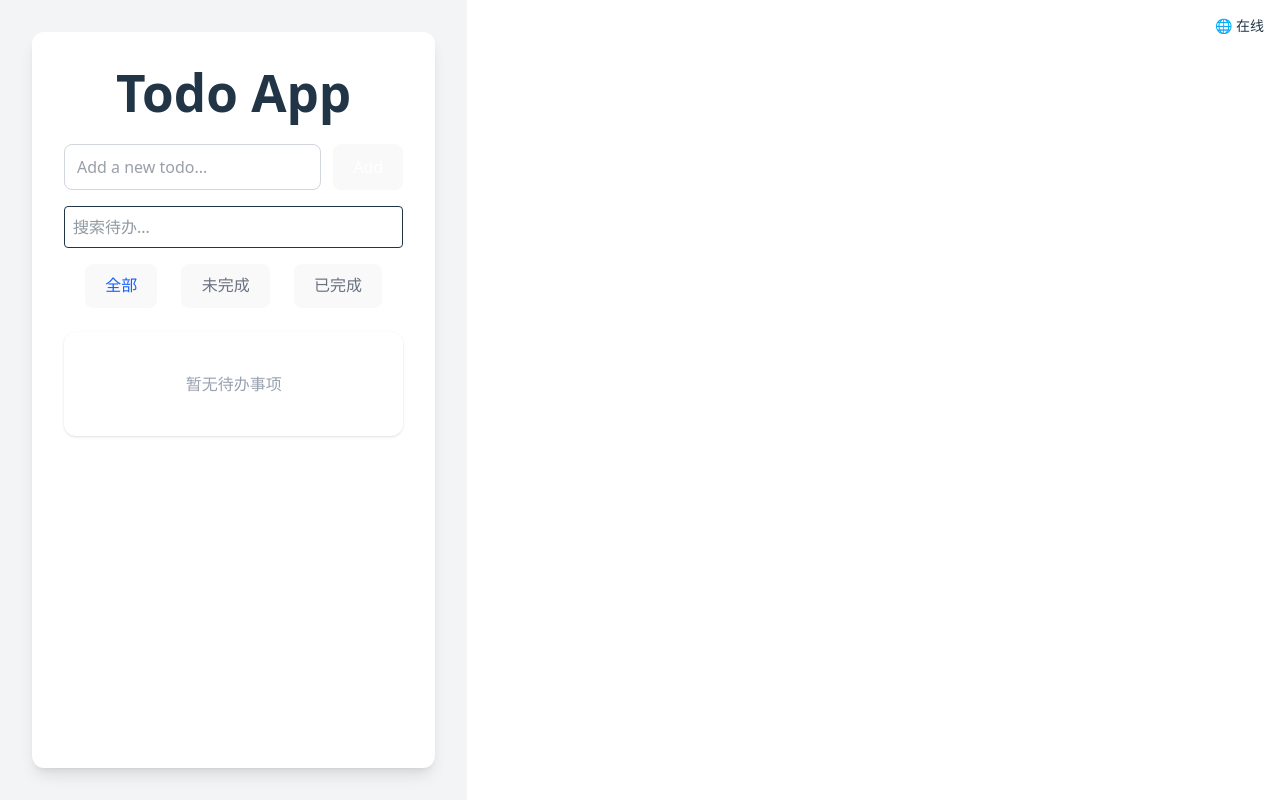
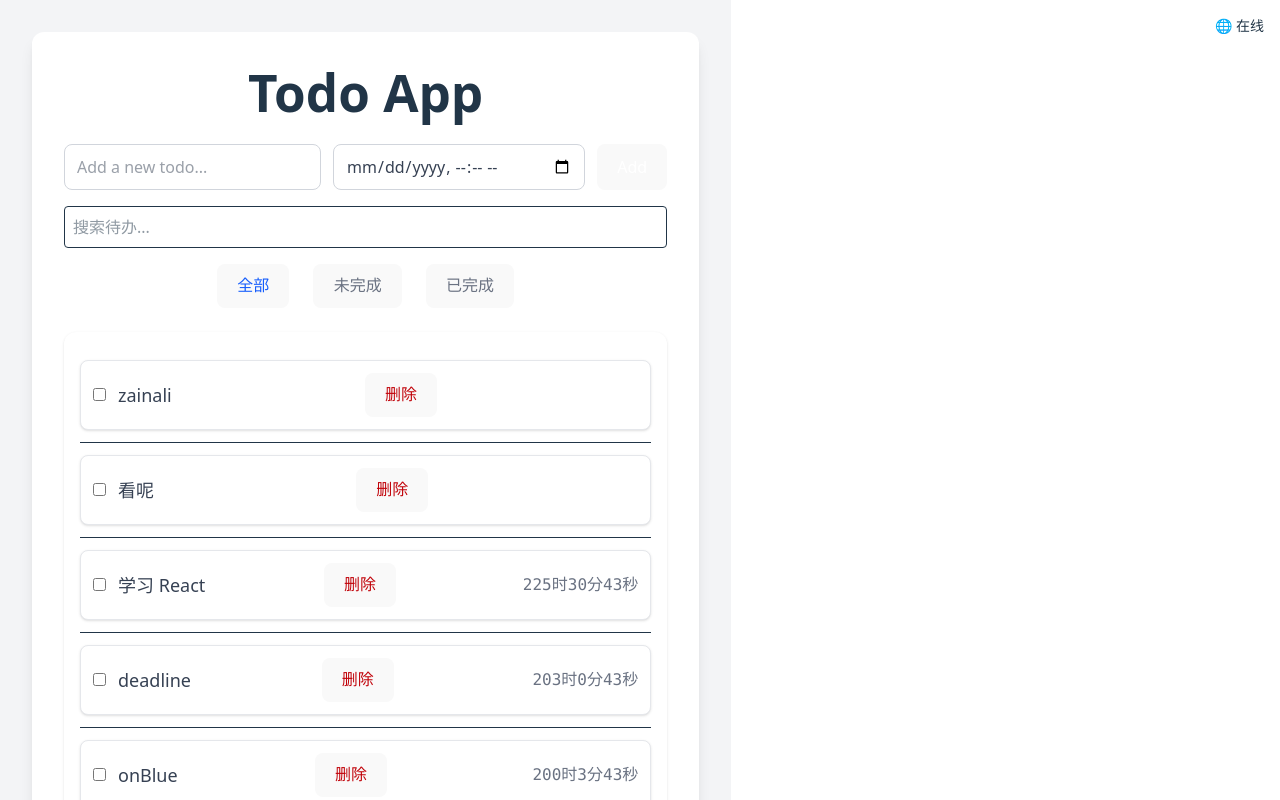
Before and after one commit to xzy1124/todo-app, a React (Vite) app: page / in a window 1280 px wide. Shown: the top 800 px of the page. Built offline with nearby package versions, Linux system fonts and the light colour scheme; data requests are answered from the project's data file.

Commit message:
新增截止时间逻辑

```diff
--- a/db.json
+++ b/db.json
@@ -1,3 +1,37 @@
 {
-  "todos": []
+  "todos": [
+    {
+      "id": "3ea5",
+      "title": "zainali",
+      "completed": false
+    },
+    {
+      "id": "8c49",
+      "title": "看呢",
+      "completed": false
+    },
+    {
+      "id": "1",
+      "title": "学习 React",
+      "completed": false,
+      "deadline": "2025-11-14T18:00:00"
+    },
+    {
+      "id": "1b7f",
+      "title": "deadline",
+      "completed": false,
+      "deadline": "2025-11-13T19:30"
+    },
+    {
+      "id": "33d4",
+      "title": "onBlue",
+      "completed": false,
+      "deadline": "2025-11-13T16:33"
+    },
+    {
+      "id": "0281",
+      "title": "ds",
+      "completed": false
+    }
+  ]
 }
--- a/src/api/todoApi.ts
+++ b/src/api/todoApi.ts
@@ -5,7 +5,7 @@ const API_URL = 'http://localhost:3001/todos'
 //获取所有事项
 export const getTodo = () => axios.get<Todo[]>(API_URL)
 //添加事项,添加title和completed属性
-export const addTodo = (title: string) => axios.post<Todo>(API_URL, { title, completed: false })
+export const addTodo = (title: string, deadline?: string) => axios.post<Todo>(API_URL, { title, completed: false, deadline })
 //修改，要根据id修改,修改之后的数据还是个待办事项的对象
 export const updateTodo = (id: number, data: Partial<Todo>) => axios.patch<Todo>(`${API_URL}/${id}`, data)
 // 删除，也是一月，的根据id，但是应该不需要返回新对象了
--- a/src/components/TodoInput.tsx
+++ b/src/components/TodoInput.tsx
@@ -2,13 +2,14 @@
 import React, { useState } from 'react'
 //输入框的属性，有内容吧，
 export interface TodoInputProps {
-    onAdd: (title:string) => void; //新增事件获取标题作为参数，返回一个空函数
+    onAdd: (title:string, deadline?: string) => void; //新增事件获取标题作为参数，返回一个空函数
 }
 //TodoInput 是一个 React 函数组件,它的 props 类型是 TodoInputProps,它的参数是一个对象，我们从里面解构出 onAdd
 const TodoInput: React.FC<TodoInputProps> = (props) => {
     const {onAdd} = props;
     //定义状态管理标题
     const [title, setTitle] = useState('');
+    const [deadline, setDeadline] = useState('');
     //实现点击添加事件
     const handleAdd = (e: React.FormEvent<HTMLFormElement>) => {
         e.preventDefault()
@@ -16,9 +17,11 @@ const TodoInput: React.FC<TodoInputProps> = (props) => {
         // 如果标题为空，就不调用新增事件，也不清空标题
         if(!title.trim()) return;
         //调用新增事件,并传递标题,传到父组件那里去了
-        onAdd(title);
+        onAdd(title, deadline || undefined);
         //清空标题
         setTitle('');
+        //清空截止时间
+        setDeadline('');
     }
     // return (
     //     <div>
@@ -40,6 +43,15 @@ const TodoInput: React.FC<TodoInputProps> = (props) => {
                 className="flex-1 border border-gray-300 rounded-lg px-3 py-2 text-gray-700 focus:ring-2 focus:ring-blue-400 outline-none"
                 placeholder="Add a new todo..."
             />
+            {/* 新增截至时间的输入 */}
+            <input
+                type="datetime-local"
+                value={deadline}
+                onChange={(e) => setDeadline(e.target.value)}
+                // 选择onBlur事件，当输入框失去焦点时触发
+                onBlur={(e) => setDeadline(e.target.value)}
+                className="border border-gray-300 rounded-lg px-3 py-2 text-gray-700 focus:ring-2 focus:ring-blue-400 outline-none"
+            />
             <button
                 type="submit"
                 className="px-4 py-2 bg-blue-500 text-white rounded-lg hover:bg-blue-600 transition"
--- a/src/components/TodoItem.tsx
+++ b/src/components/TodoItem.tsx
@@ -1,4 +1,4 @@
-import React from 'react'
+import React, { useState, useEffect } from 'react'
 import type { Todo } from '../types/todo';
 //这是每一个待办事项的实现,其实是每条待办需要的外部输入
 /**
@@ -31,6 +31,23 @@ const TodoItem: React.FC<TodoItemProps> = ({todo, onToggle, onDelete, searchTerm
                 part
             )
         })
+    }
+    const [timeLeft, setTimeLeft] = useState(calculateTimeLeft(todo.deadline));
+    useEffect(() => {
+        const timer = setInterval(() => {
+            setTimeLeft(calculateTimeLeft(todo.deadline))
+        }, 1000)
+        return () => clearInterval(timer)
+    }, [todo.deadline])
+    //实现倒计时函数
+    function calculateTimeLeft(deadline?:string) {
+        if(!deadline) return null
+        const diff = new Date(deadline).getTime() - Date.now()
+        if(diff <= 0) return '已超时'
+        const hour = Math.floor(diff / 1000 / 60 / 60)
+        const minutes = Math.floor((diff / 1000 / 60) % 60)
+        const seconds = Math.floor((diff / 1000) % 60)
+        return `${hour}时${minutes}分${seconds}秒`
     }
     return (
         <div className='
@@ -65,6 +82,10 @@ const TodoItem: React.FC<TodoItemProps> = ({todo, onToggle, onDelete, searchTerm
             >
                 删除
             </button>
+            {/* 显示倒计时 */}
+            <span className={`ml-2 font-mono ${timeLeft === '已超时' ? 'text-red-500' : 'text-gray-500'}`}>
+                {timeLeft}
+            </span>
         </div>
     )
 }
--- a/src/hooks/useTodos.tsx
+++ b/src/hooks/useTodos.tsx
@@ -93,13 +93,13 @@ export const useTodos = () => {
     }, [syncOfflineQueue]); // 现在只需要依赖 syncOfflineQueue
 
     // 🔹 添加待办
-    const handleAdd = (title: string) => {
+    const handleAdd = (title: string, deadline?: string) => {
         const tempId = Date.now();
-        const newTodo: Todo = { id: tempId, title, completed: false };
+        const newTodo: Todo = { id: tempId, title, completed: false, deadline };
 
         updateTodos(prev => [newTodo, ...prev]);
 
-        addTodo(title)
+        addTodo(title, deadline)
             .then(res => {
                 updateTodos(prev =>
                     prev.map(todo => (todo.id === tempId ? res.data : todo))
--- a/src/types/todo.tsx
+++ b/src/types/todo.tsx
@@ -3,4 +3,7 @@ export interface Todo {
     id: number;
     title: string;
     completed: boolean;
+    deadline?: string;
+    priority?: 'high' | 'medium' | 'low';
+    group?: string;
 }
```
